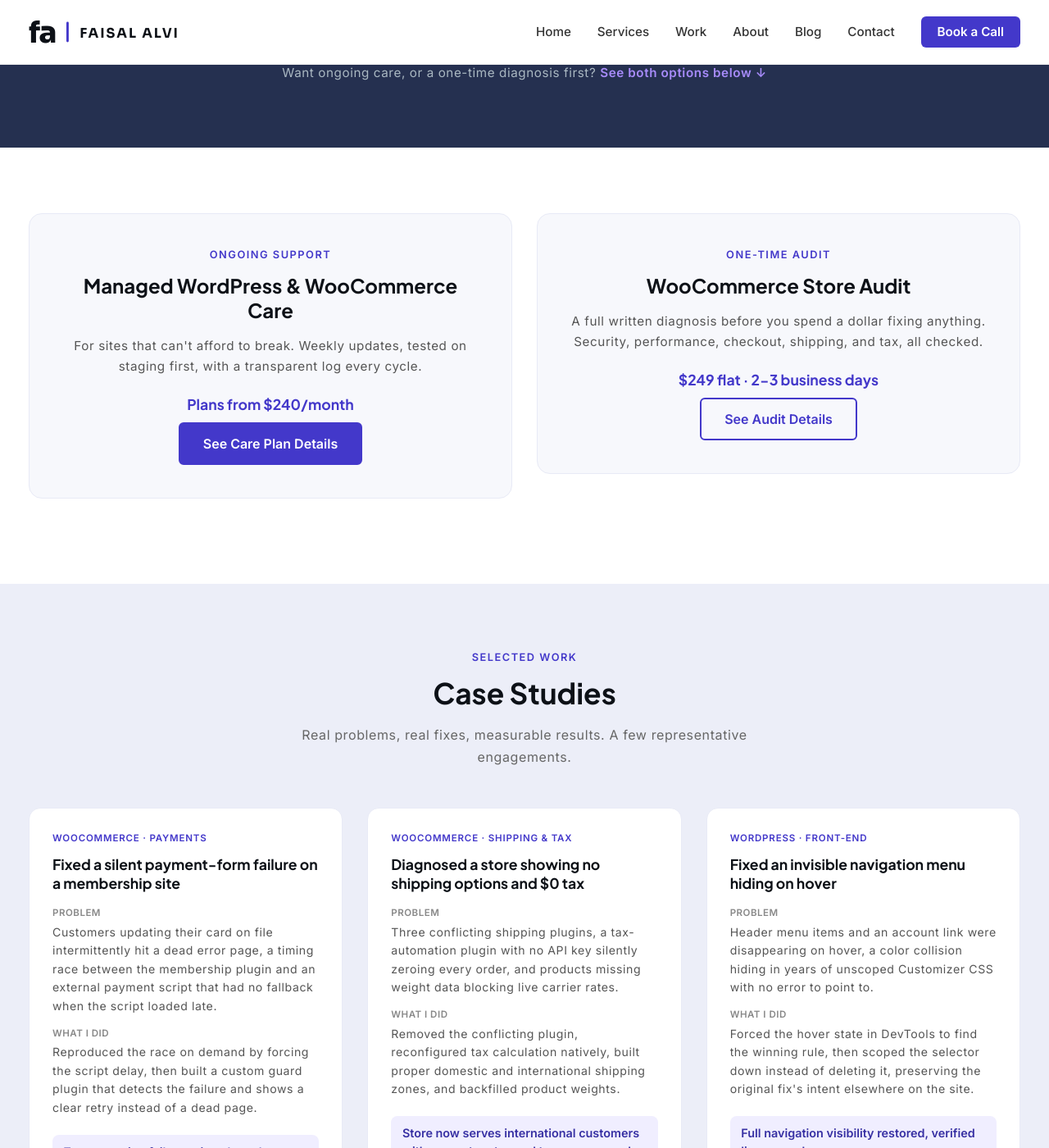
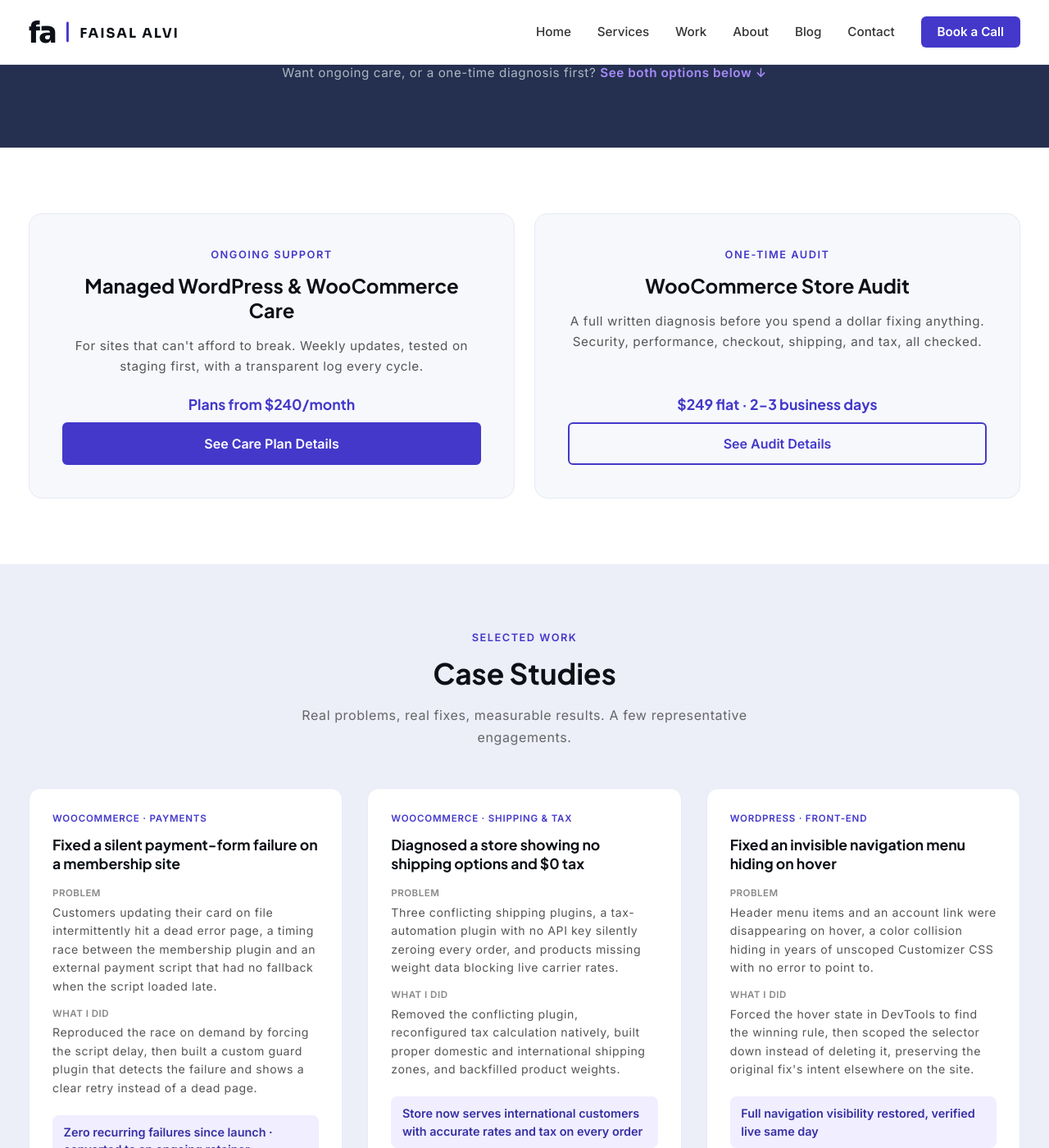
Before and after one commit to faisal-alvi/faisal-alvi.github.io, a Jekyll site: the page index.html, which Jekyll copies as it is, in a window 1280 px wide and 1400 px high, scrolled down 2848 px. Shown: the whole window at 82% size. Built offline with Jekyll 4.4.1, drawn with Linux system fonts in a browser that asks for light colours; some web fonts are replaced.

Commit message:
fix homepage offer card alignment with grid instead of flex
The Bootstrap .row/.col-md-6 flex-stretch approach wasn't
equalizing card heights (percentage-height children inside a
Bootstrap flex row didn't resolve against the stretched cross
size, a known flex edge case). Confirmed via live DOM measurement
that align-items: stretch had zero effect even forced inline.

Replaced with a plain 2-column CSS grid (.v2-offers-grid), which
handles equal-height stretching natively and reliably, same
approach already used successfully on /care-plan/'s own tier
cards. Verified both cards now render at identical height with
buttons at identical position.

Co-Authored-By: Claude Sonnet 5 <noreply@anthropic.com>

```diff
--- a/index.html
+++ b/index.html
@@ -747,12 +747,26 @@
         }
 
         /* ── Care Plan teaser ── */
+        .v2-offers-grid {
+            display: grid;
+            grid-template-columns: 1fr 1fr;
+            gap: 1.5rem;
+        }
+
+        @media (max-width: 767px) {
+            .v2-offers-grid {
+                grid-template-columns: 1fr;
+            }
+        }
+
         .v2-care-teaser {
             background: #f7f8fc;
             border: 1px solid #e8eaf6;
             border-radius: 16px;
             padding: 2.5rem;
             text-align: center;
+            display: flex;
+            flex-direction: column;
         }
 
         .v2-care-teaser-price {
@@ -760,6 +774,7 @@
             font-size: 1.1rem;
             font-weight: 700;
             color: #4338ca;
+            margin-top: auto;
             margin-bottom: 0.5rem;
         }
 
@@ -1711,8 +1726,7 @@
     <!-- ── Care Plan + Audit teasers ── -->
     <section class="v2-section" id="care">
         <div class="container">
-            <div class="row">
-                <div class="col-md-6 mb-4 mb-md-0">
+            <div class="v2-offers-grid">
                 <div class="v2-care-teaser">
                     <span class="v2-section-label">Ongoing Support</span>
                     <h2 class="v2-section-title" style="font-size: 1.5rem;">Managed WordPress &amp; WooCommerce Care</h2>
@@ -1720,15 +1734,12 @@
                     <div class="v2-care-teaser-price">Plans from $240/month</div>
                     <a href="/care-plan/" class="v2-btn-primary">See Care Plan Details</a>
                 </div>
-                </div>
-                <div class="col-md-6" id="audit">
-                    <div class="v2-care-teaser">
+                <div class="v2-care-teaser" id="audit">
                     <span class="v2-section-label">One-Time Audit</span>
                     <h2 class="v2-section-title" style="font-size: 1.5rem;">WooCommerce Store Audit</h2>
                     <p style="color: #555; font-size: 0.95rem; line-height: 1.7; margin: 0 auto 1.25rem;">A full written diagnosis before you spend a dollar fixing anything. Security, performance, checkout, shipping, and tax, all checked.</p>
                     <div class="v2-care-teaser-price">$249 flat &middot; 2-3 business days</div>
                     <a href="/woocommerce-audit/" class="v2-btn-outline">See Audit Details</a>
-                    </div>
                 </div>
             </div>
         </div>
```
Lines whose indentation alone changed are shown as unchanged.
